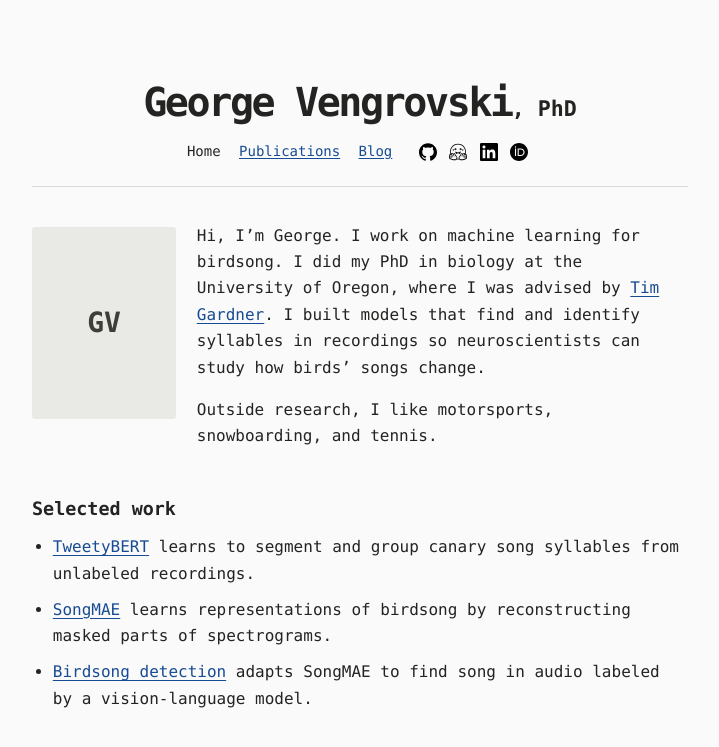
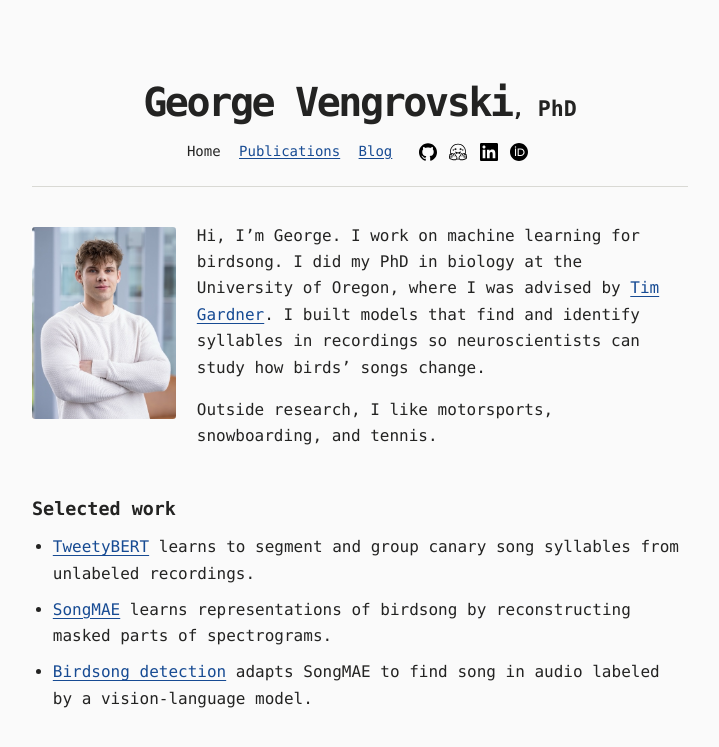
Before and after one commit to georgevenven/personal_website, a Jekyll site: the page built from index.md, in a window 1280 px wide. Shown: the top 747 px of the page, without its empty margins (280-999 px from the left). Built offline with Jekyll 4.4.1, drawn with Linux system fonts in a browser that asks for light colours.

Commit message:
Use the Gardner Lab homepage portrait

```diff
--- a/assets/style.css
+++ b/assets/style.css
@@ -97,18 +97,16 @@ a:hover {
   margin-top: 0;
 }
 
-.portrait-placeholder {
-  display: grid;
-  place-items: center;
+.portrait {
+  display: block;
   float: left;
   width: clamp(5rem, 23vw, 9rem);
+  height: auto;
   aspect-ratio: 3 / 4;
+  object-fit: cover;
+  object-position: 30% center;
   margin: 0.25rem 1.3rem 0.65rem 0;
   border-radius: 0.2rem;
-  background: #e9e9e5;
-  color: #3d3d39;
-  font-size: clamp(1.15rem, 5vw, 1.75rem);
-  font-weight: 700;
 }
 
 main h1 {
--- a/index.md
+++ b/index.md
@@ -4,7 +4,7 @@ title: Home
 ---
 
 <div class="intro">
-  <div class="portrait-placeholder" aria-hidden="true">GV</div>
+  <img class="portrait" src="{{ '/assets/images/gardner-lab-portrait.jpg' | relative_url }}" alt="George Vengrovski" width="900" height="600">
   <p>Hi, I’m George. I work on machine learning for birdsong. I did my PhD in biology at the University of Oregon, where I was advised by <a href="https://knightcampus.uoregon.edu/tim-gardner">Tim Gardner</a>. I built models that find and identify syllables in recordings so neuroscientists can study how birds’ songs change.</p>
   <p>Outside research, I like motorsports, snowboarding, and tennis.</p>
 </div>
```
Also changed, not shown: assets/images/gardner-lab-portrait.jpg (added).
